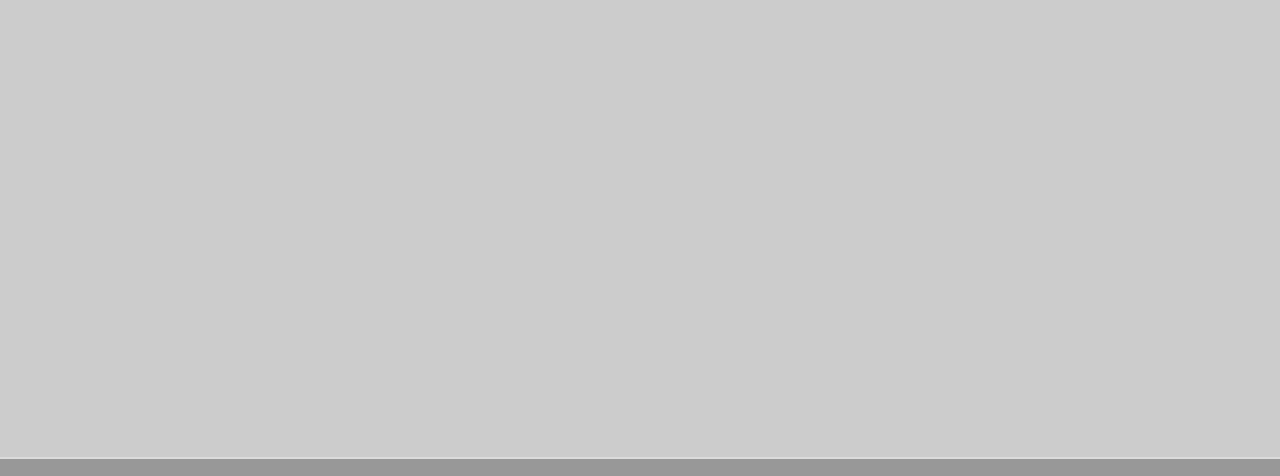
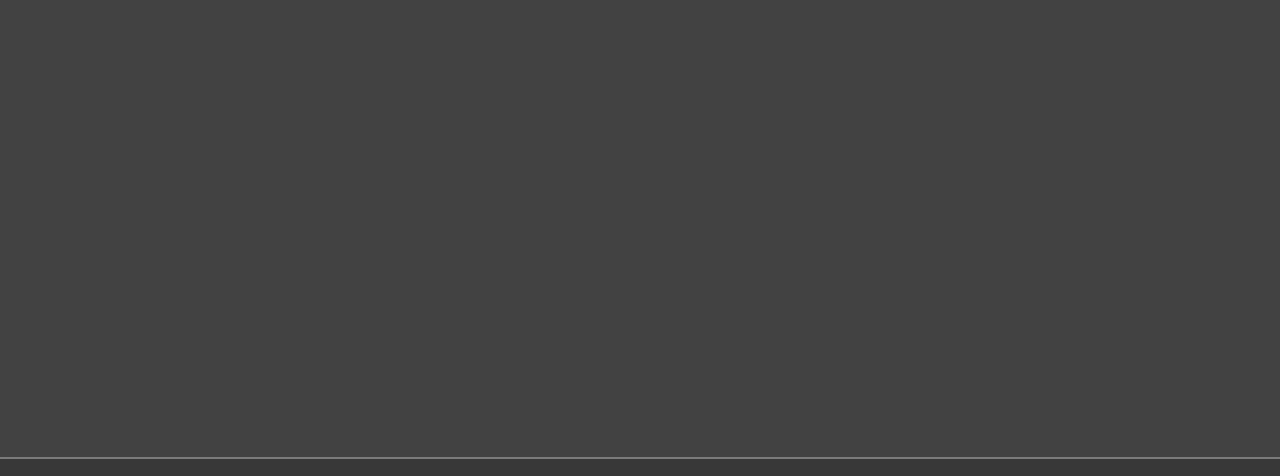
Before and after one commit to TedoBoiyo/Portfolio, a plain HTML site: page index.html in a window 1280 px wide. Shown: the part 218-694 px from the top of the page. Drawn offline with nearby package versions, Linux system fonts and the light colour scheme; some packages are replaced by stand-ins of ours.

Commit message:
Fixed loading view

```diff
--- a/scripts/ext-modules/psFramework/css/psFramework.scss
+++ b/scripts/ext-modules/psFramework/css/psFramework.scss
@@ -125,7 +125,7 @@ footer {
 
 .view {
     padding: 20px;
-    background-color: #ccc;
+    background-color: #424242;
     min-height: 100vh;
     overflow: auto;
 }
--- a/scripts/ext-modules/psFramework/psFrameworkTemplate.html
+++ b/scripts/ext-modules/psFramework/psFrameworkTemplate.html
@@ -13,4 +13,4 @@
 </div>
 <div ng-show='isLoading' class="loading"><span class="fa fa-spinner"></span></div>
 <div ng-transclude ng-show='!isLoading'></div>
-<div ng-view class="view" ng-class="{'view-full-width': !isMenuVertical || !isMenuVisible}"></div>
+<div ng-view ng-show='!isLoading' class="view" ng-class="{'view-full-width': !isMenuVertical || !isMenuVisible}"></div>
```
Also changed, not shown: scripts/ext-modules/psFramework/css/psFramework.css, 1 other file.
